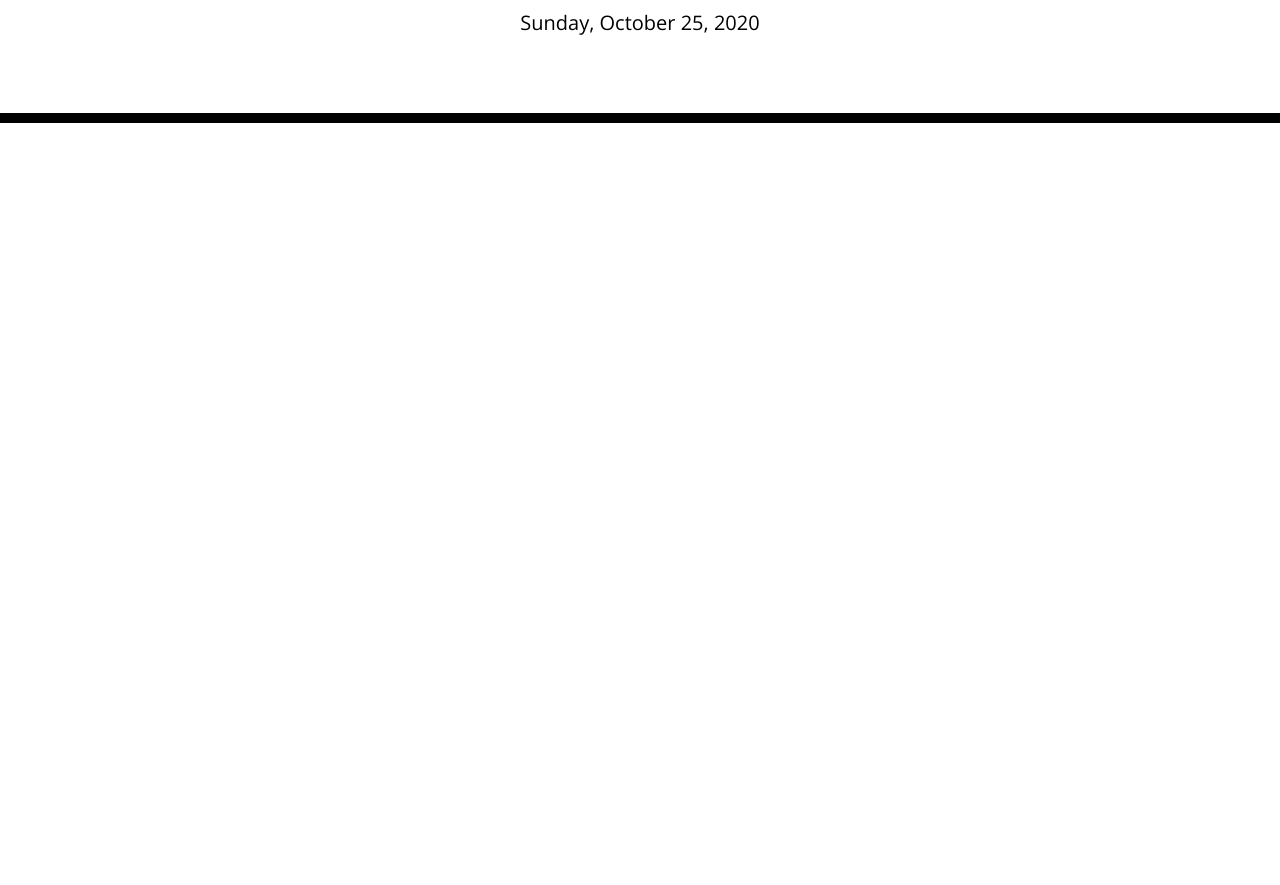
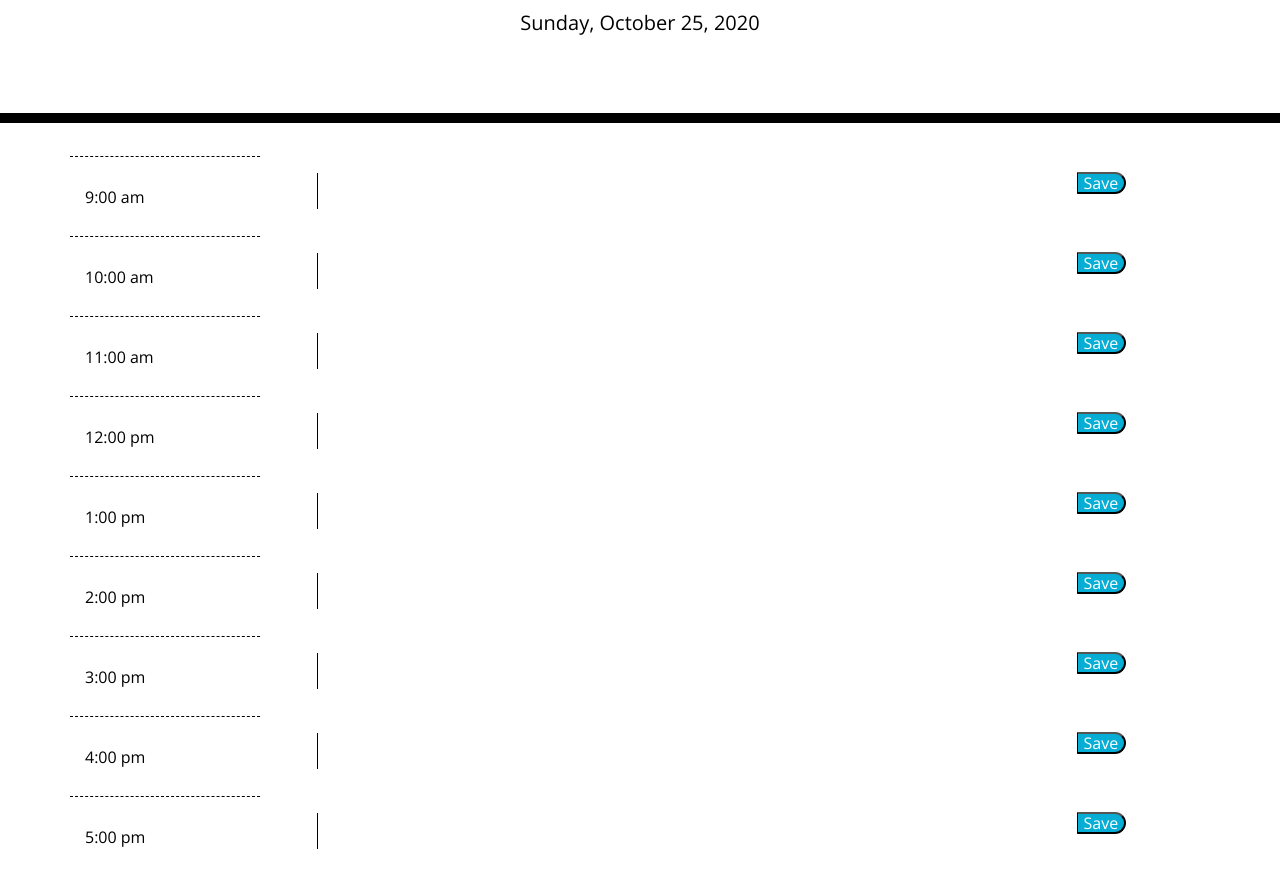
Before and after one commit to william-appleton/daily-planner, a plain HTML site: page index.html in a window 1280 px wide. Shown: the part 181-1066 px from the top of the page. Before the commit the page ends 800 px from the top, so only its background shows below. Drawn offline with nearby package versions, Linux system fonts and the light colour scheme.

Commit message:
UI complete

```diff
--- a/index.html
+++ b/index.html
@@ -28,9 +28,116 @@
       <p class="lead">A simple calendar app for scheduling your work day</p>
       <p id="currentDay" class="lead"></p>
     </header>
+
     <div class="container">
+      <div class="row">
+        <div class="col-lg-2 hour row2">
+          <p>9:00 am</p>
+        </div>
+        <div class="col-lg-8 whiteBorder row2">
+          <textarea class="textarea"></textarea>
+        </div>
+        <div class="col-lg-2 row2">
+          <button class="saveBtn" type="button">Save</button>
+        </div>
+      </div>
 
-      <!-- Timeblocks go here -->
+      <div class="row">
+        <div class="col-lg-2 hour row2">
+          <p>10:00 am</p>
+        </div>
+        <div class="col-lg-8 whiteBorder row2">
+          <textarea class="textarea"></textarea>
+        </div>
+        <div class="col-lg-2 row2">
+          <button class="saveBtn" type="button">Save</button>
+        </div>
+      </div>
+
+      <div class="row">
+        <div class="col-lg-2 hour row2">
+          <p>11:00 am</p>
+        </div>
+        <div class="col-lg-8 whiteBorder row2">
+          <textarea class="textarea"></textarea>
+        </div>
+        <div class="col-lg-2 row2">
+          <button class="saveBtn" type="button">Save</button>
+        </div>
+      </div>
+
+      <div class="row">
+        <div class="col-lg-2 hour row2">
+          <p>12:00 pm</p>
+        </div>
+        <div class="col-lg-8 whiteBorder row2">
+          <textarea class="textarea"></textarea>
+        </div>
+        <div class="col-lg-2 row2">
+          <button class="saveBtn" type="button">Save</button>
+        </div>
+      </div>
+
+      <div class="row">
+        <div class="col-lg-2 hour row2">
+          <p>1:00 pm</p>
+        </div>
+        <div class="col-lg-8 whiteBorder row2">
+          <textarea class="textarea"></textarea>
+        </div>
+        <div class="col-lg-2 row2">
+          <button class="saveBtn" type="button">Save</button>
+        </div>
+      </div>
+
+      <div class="row">
+        <div class="col-lg-2 hour row2">
+          <p>2:00 pm</p>
+        </div>
+        <div class="col-lg-8 whiteBorder row2">
+          <textarea class="textarea"></textarea>
+        </div>
+        <div class="col-lg-2 row2">
+          <button class="saveBtn" type="button">Save</button>
+        </div>
+      </div>
+
+      <div class="row">
+        <div class="col-lg-2 hour row2">
+          <p>3:00 pm</p>
+        </div>
+        <div class="col-lg-8 whiteBorder row2">
+          <textarea class="textarea"></textarea>
+        </div>
+        <div class="col-lg-2 row2">
+          <button class="saveBtn" type="button">Save</button>
+        </div>
+      </div>
+
+      <div class="row">
+        <div class="col-lg-2 hour row2">
+          <p>4:00 pm</p>
+        </div>
+        <div class="col-lg-8 whiteBorder row2">
+          <textarea class="textarea"></textarea>
+        </div>
+        <div class="col-lg-2 row2">
+          <button class="saveBtn" type="button">Save</button>
+        </div>
+      </div>
+
+      <div class="row">
+        <div class="col-lg-2 hour row2">
+          <p>5:00 pm</p>
+        </div>
+        <div class="col-lg-8 whiteBorder row2">
+          <textarea class="textarea"></textarea>
+        </div>
+        <div class="col-lg-2 row2">
+          <button class="saveBtn" type="button">Save</button>
+        </div>
+      </div>
+
     </div>
 
     <script src="https://code.jquery.com/jquery-3.4.1.min.js"></script>
--- a/style.css
+++ b/style.css
@@ -10,7 +10,6 @@ textarea{
   resize: none;
   color: #000000;
   border-left: 1px solid black;
-  padding: 10px;
 }
 
 .jumbotron {
@@ -34,6 +33,10 @@ textarea{
   white-space: pre-wrap;
   height: 80px;
   border-top: 1px solid white;;
+}
+
+.row2 {
+  height:80px;
 }
 
 .hour {
@@ -69,3 +72,7 @@ textarea{
   font-size: 20px;
   transition: all .3s ease-in-out;
 }
+
+.whiteBorder {
+  border-top: 1px solid white;
+}
```
